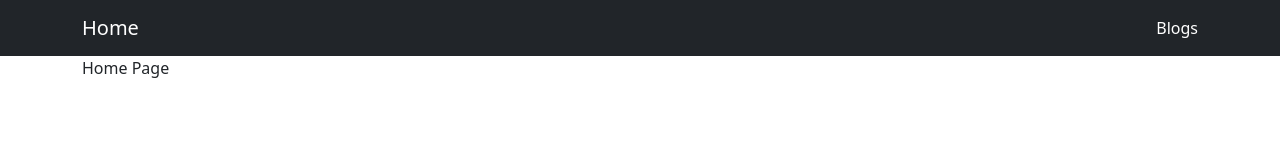
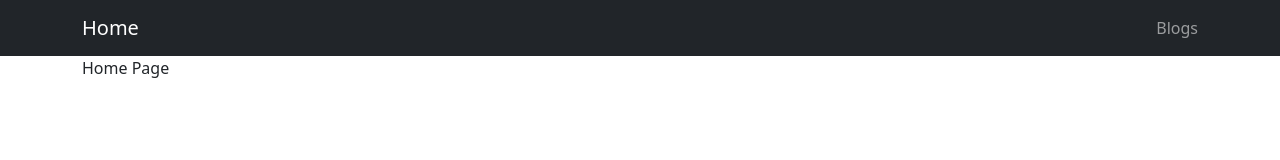
Before and after one commit to Dobbymin/GDSC-FE-Study, a React (Create React App) app in the folder React-Study/react-basic/: page / in a window 1280 px wide. Shown: the top 160 px of the page. Built offline with nearby package versions, Linux system fonts and the light colour scheme.

Commit message:
✨ feat: NavLink 설정

```diff
--- a/React-Study/react-basic/src/components/NavBar.js
+++ b/React-Study/react-basic/src/components/NavBar.js
@@ -1,4 +1,4 @@
-import { Link } from 'react-router-dom';
+import { Link, NavLink } from 'react-router-dom';
 
 const NavBar = () => {
     return (
@@ -9,9 +9,9 @@
                 </Link>
                 <ul className="navbar-nav">
                     <li className="nav-item">
-                        <Link className="nav-link active" aria-current="page" to="/blogs">
+                        <NavLink activeClassName="active" className="nav-link" aria-current="page" to="/blogs">
                             Blogs
-                        </Link>
+                        </NavLink>
                     </li>
                 </ul>
             </div>
```
